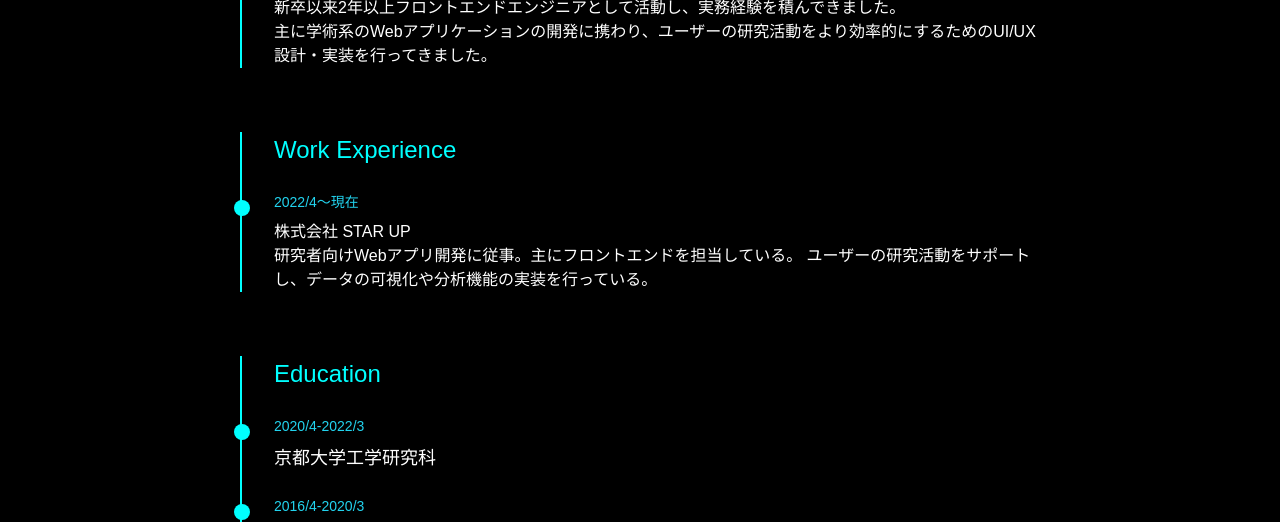
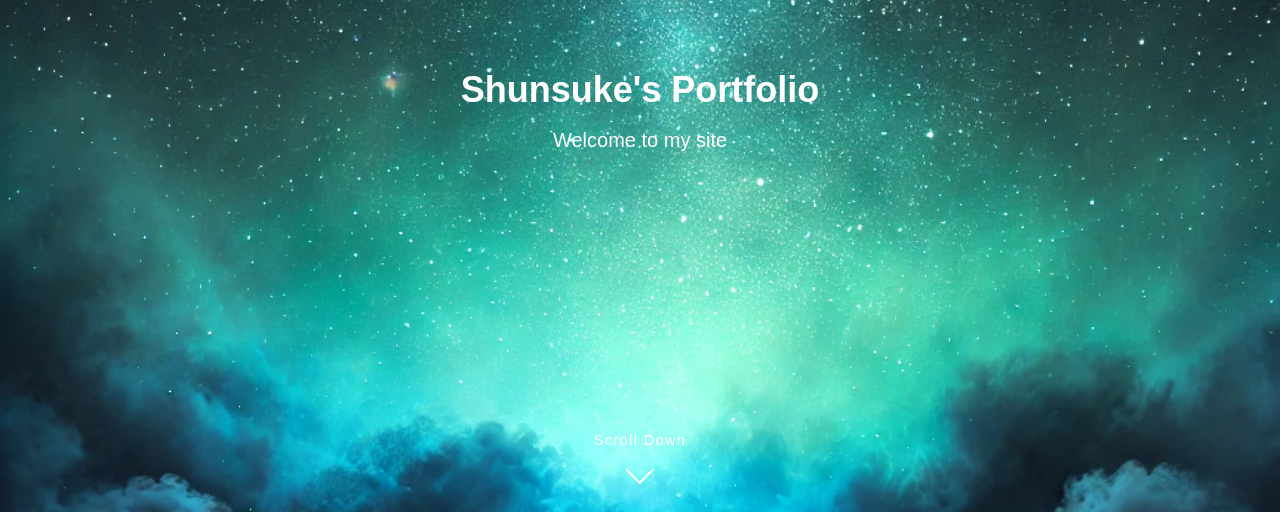
Before and after one commit to kimushun-65/Portfolio, a Next.js app in the folder frontend/: page / in a window 1280 px wide. Shown: the part 288-810 px from the top of the page. Built offline with nearby package versions, Linux system fonts and the light colour scheme.

Commit message:
ファイル整理

```diff
--- /dev/null
+++ b/frontend/components/display/topSection.tsx
@@ -0,0 +1,19 @@
+interface TopSectionProps {
+  isLoaded: boolean;
+}
+
+export default function TopSection({ isLoaded }: TopSectionProps) {
+  return (
+    <div
+      id='top'
+      className={`relative flex h-screen w-full flex-col items-center justify-center overflow-hidden bg-[url('/images/starBack.webp')] bg-cover bg-fixed bg-center text-white ${isLoaded ? 'fadeIn' : 'opacity-0'}`}
+    >
+      <div className='scroll-down-indicator'>
+        <span>Scroll Down</span>
+        <div className='arrow'></div>
+      </div>
+      <h1 className='mb-4 text-4xl font-bold'>Shunsuke&apos;s Portfolio</h1>
+      <p className='text-xl'>Welcome to my site</p>
+    </div>
+  );
+}
```
Also changed, not shown: frontend/components/display/homeContainer.tsx (+4 -4 lines).
